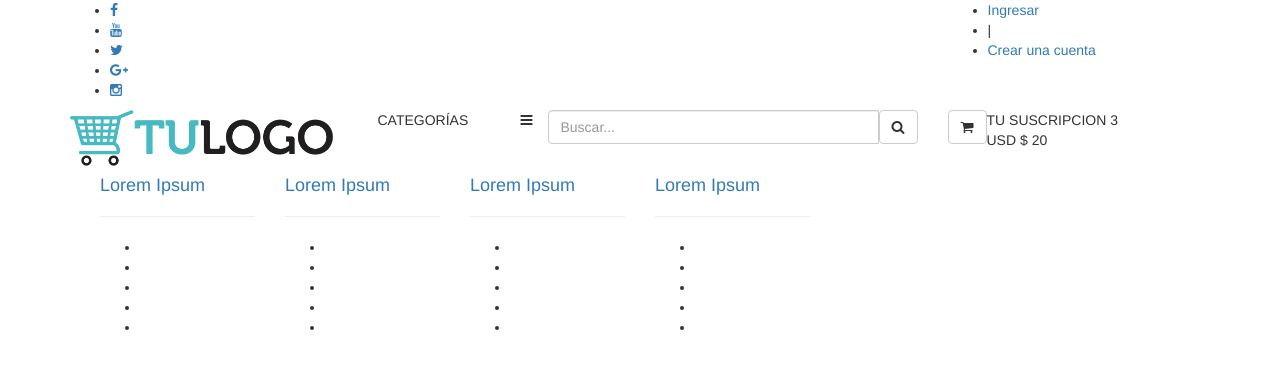
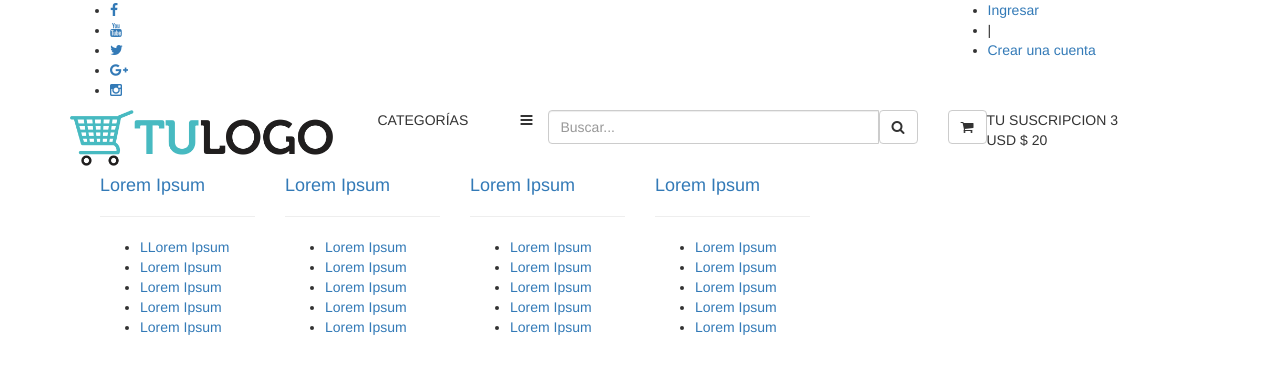
Before and after one commit to DavidMajuan/Frontend, a PHP site: page /backend/index.php in a window 1280 px wide. Shown: the top 374 px of the page. Run offline with PHP 8.4, Linux system fonts and the light colour scheme.

Commit message:
se edito un parte de la lista de categorias

```diff
--- a/vistas/modulos/cabezote.php
+++ b/vistas/modulos/cabezote.php
@@ -189,11 +189,11 @@ HEADER
 
 							<ul>
 
-                                <li><a href="#" class="pixelSubcategorias"></a></li>
-                                <li><a href="#" class="pixelSubcategorias"></a></li>
-                                <li><a href="#" class="pixelSubcategorias"></a></li>
-                                <li><a href="#" class="pixelSubcategorias"></a></li>
-                                <li><a href="#" class="pixelSubcategorias"></a></li>
+                                <li><a href="#" class="pixelSubcategorias">LLorem Ipsum</a></li>
+                                <li><a href="#" class="pixelSubcategorias">Lorem Ipsum</a></li>
+                                <li><a href="#" class="pixelSubcategorias">Lorem Ipsum</a></li>
+                                <li><a href="#" class="pixelSubcategorias">Lorem Ipsum</a></li>
+                                <li><a href="#" class="pixelSubcategorias">Lorem Ipsum</a></li>
                             </ul>
 
 					</div>
@@ -208,11 +208,11 @@ HEADER
 
 							<ul>
 
-                                <li><a href="#" class="pixelSubcategorias"></a></li>
-                                <li><a href="#" class="pixelSubcategorias"></a></li>
-                                <li><a href="#" class="pixelSubcategorias"></a></li>
-                                <li><a href="#" class="pixelSubcategorias"></a></li>
-                                <li><a href="#" class="pixelSubcategorias"></a></li>
+                                <li><a href="#" class="pixelSubcategorias">Lorem Ipsum</a></li>
+                                <li><a href="#" class="pixelSubcategorias">Lorem Ipsum</a></li>
+                                <li><a href="#" class="pixelSubcategorias">Lorem Ipsum</a></li>
+                                <li><a href="#" class="pixelSubcategorias">Lorem Ipsum</a></li>
+                                <li><a href="#" class="pixelSubcategorias">Lorem Ipsum</a></li>
                             </ul>
 
 					</div>
@@ -227,11 +227,11 @@ HEADER
 
 							<ul>
 
-                                <li><a href="#" class="pixelSubcategorias"></a></li>
-                                <li><a href="#" class="pixelSubcategorias"></a></li>
-                                <li><a href="#" class="pixelSubcategorias"></a></li>
-                                <li><a href="#" class="pixelSubcategorias"></a></li>
-                                <li><a href="#" class="pixelSubcategorias"></a></li>
+                                <li><a href="#" class="pixelSubcategorias">Lorem Ipsum</a></li>
+                                <li><a href="#" class="pixelSubcategorias">Lorem Ipsum</a></li>
+                                <li><a href="#" class="pixelSubcategorias">Lorem Ipsum</a></li>
+                                <li><a href="#" class="pixelSubcategorias">Lorem Ipsum</a></li>
+                                <li><a href="#" class="pixelSubcategorias">Lorem Ipsum</a></li>
                             </ul>
 
 					</div>
@@ -246,11 +246,11 @@ HEADER
 
 							<ul>
 
-                                <li><a href="#" class="pixelSubcategorias"></a></li>
-                                <li><a href="#" class="pixelSubcategorias"></a></li>
-                                <li><a href="#" class="pixelSubcategorias"></a></li>
-                                <li><a href="#" class="pixelSubcategorias"></a></li>
-                                <li><a href="#" class="pixelSubcategorias"></a></li>
+                                <li><a href="#" class="pixelSubcategorias">Lorem Ipsum</a></li>
+                                <li><a href="#" class="pixelSubcategorias">Lorem Ipsum</a></li>
+                                <li><a href="#" class="pixelSubcategorias">Lorem Ipsum</a></li>
+                                <li><a href="#" class="pixelSubcategorias">Lorem Ipsum</a></li>
+                                <li><a href="#" class="pixelSubcategorias">Lorem Ipsum</a></li>
                             </ul>
 
 					</div>
```
